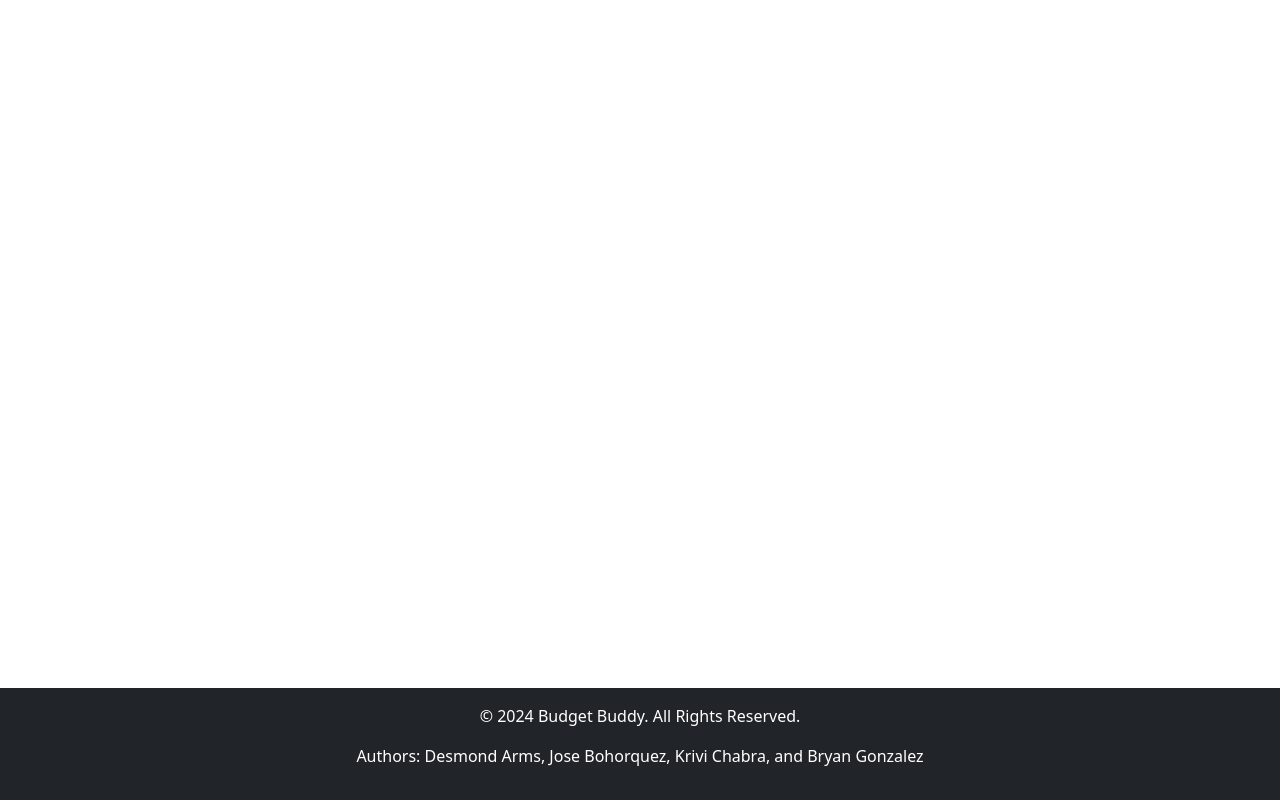
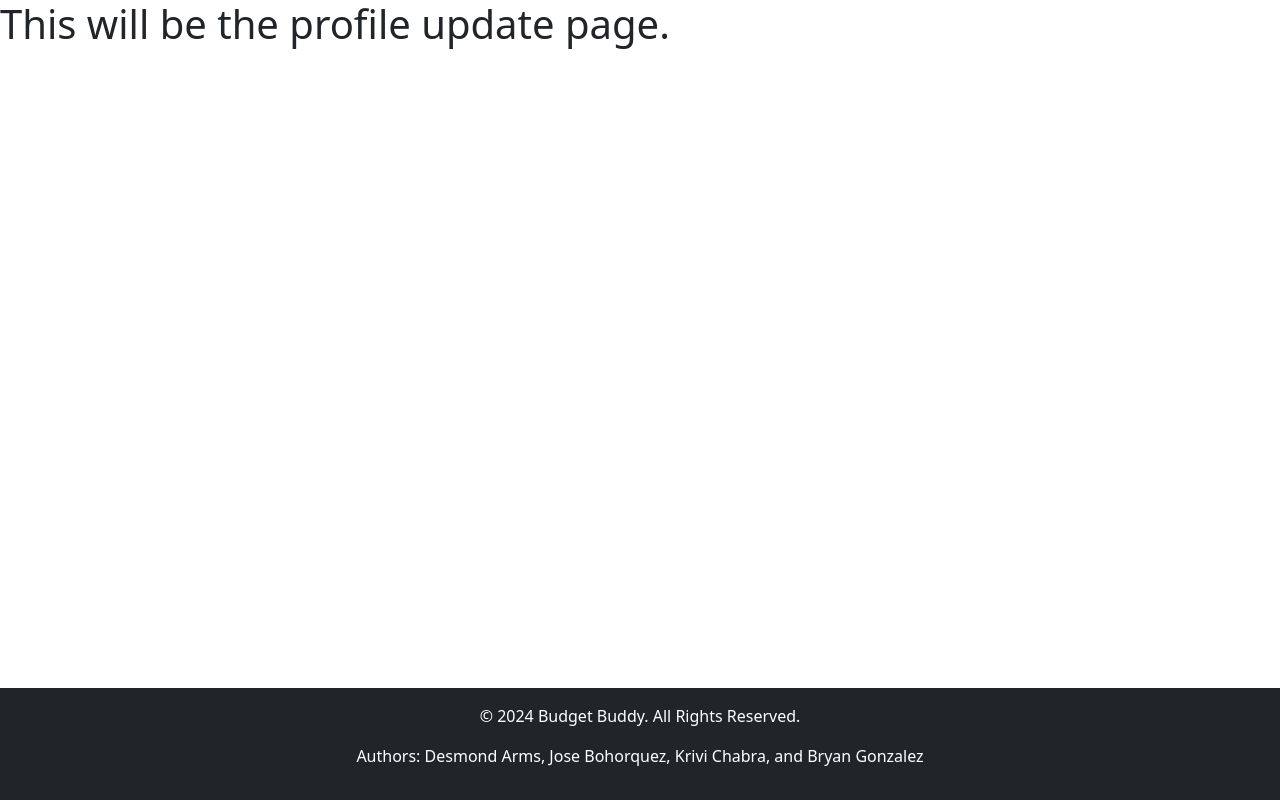
Before and after one commit to kchabra/cen3031_group8_Project, a React (Create React App) app in the folder client/: page /update-profile in a window 1280 px wide. Built offline with nearby package versions, Linux system fonts and the light colour scheme.

Commit message:
Add pages for rest of profile.

```diff
--- a/client/src/App.js
+++ b/client/src/App.js
@@ -4,7 +4,11 @@ import Login from './pages/Login';
 import Signup from "./pages/Signup";
 import AboutUs from "./pages/AboutUs";
 import Profile from "./pages/Profile";
+import AddExpense from './pages/AddExpense';
+import GoalPage from './pages/GoalPage';
+import UpdateProfile from './pages/UpdateProfile';
 import Footer from "./pages/Footer";
+
 
 const App = () => {
   return (
@@ -15,8 +19,10 @@ const App = () => {
       <Route path="/signup" element={<Signup/>}/>
       <Route path="/about" element={<AboutUs/>}/>
       <Route path="/profile" element={<Profile/>}/>
-
-    </Routes>
+      <Route path="/add-expense" element={<AddExpense/>}/>
+      <Route path="/goals" element={<GoalPage/>}/>
+      <Route path="/update-profile" element={<UpdateProfile/>}/>
+          </Routes>
     <Footer/>
     </div>
       );
--- /dev/null
+++ b/client/src/pages/AddExpense.js
@@ -0,0 +1,8 @@
+import 'bootstrap/dist/css/bootstrap.min.css';
+
+const AddExpense = () => {
+    return (
+        <h1> This will be the add expense page.</h1>
+    );
+};
+export default AddExpense;
--- /dev/null
+++ b/client/src/pages/GoalPage.js
@@ -0,0 +1,8 @@
+import 'bootstrap/dist/css/bootstrap.min.css';
+
+const GoalPage = () => {
+    return (
+        <h1> This is the goal page.</h1>
+    );
+};
+export default GoalPage;
--- /dev/null
+++ b/client/src/pages/UpdateProfile.js
@@ -0,0 +1,8 @@
+import 'bootstrap/dist/css/bootstrap.min.css';
+
+const UpdateProfile = () => {
+    return (
+        <h1> This will be the profile update page.</h1>
+    );
+};
+export default UpdateProfile;
```
